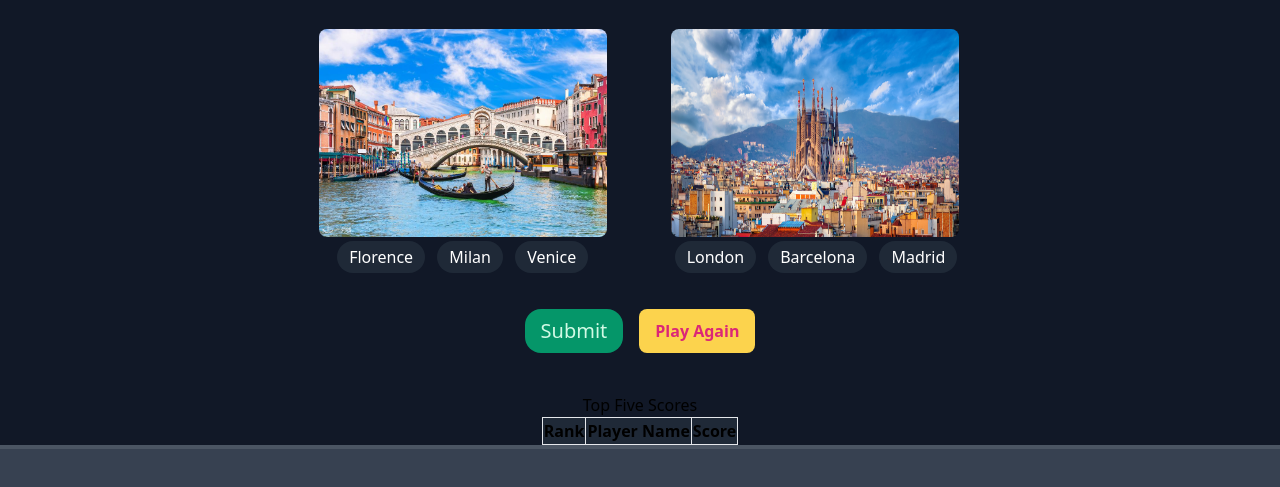
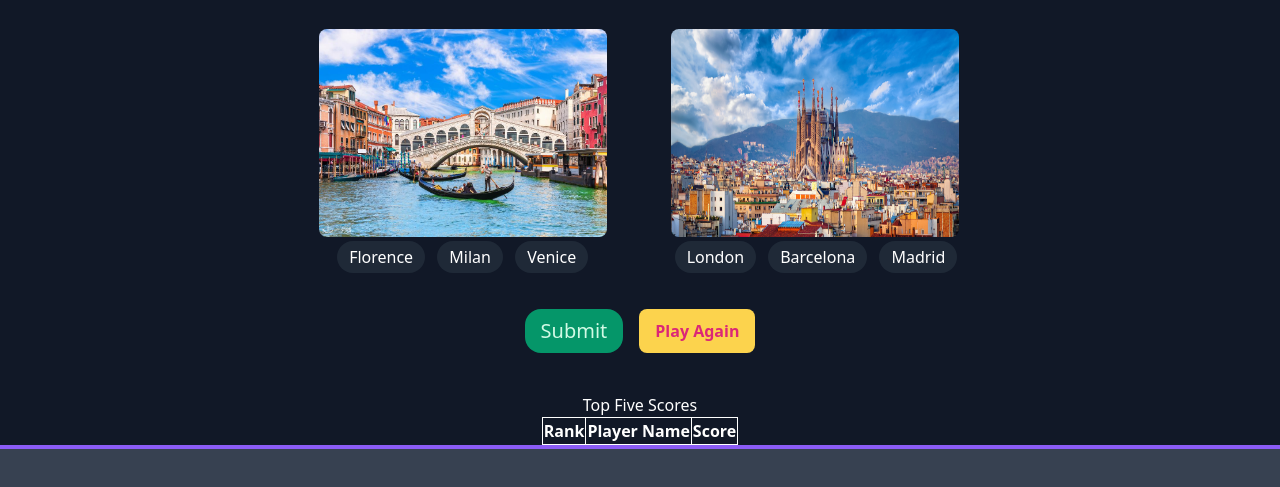
Before and after one commit to Dabber046/Project-2024, a plain HTML site: page Guessing-Game/JPG/Cities game/cities.html in a window 1280 px wide. Shown: the part 891-1378 px from the top of the page. Drawn offline with nearby package versions, Linux system fonts and the light colour scheme; a script that the page names is missing.

Commit message:
final push

```diff
--- a/Guessing-Game/JPG/Cities game/cities.html
+++ b/Guessing-Game/JPG/Cities game/cities.html
@@ -15,7 +15,7 @@
         </nav>
     </header>
     <hr class="border-2 border-purple-500">
-    <div class="text-center">
+    <div class="toptitle text-center ">
         <h1 id="cityh1" class="text-4xl text-white mt-8 drop-shadow-lg">Guess the city!</h1>
         <p id="cityh2" class="text-whitesmoke">Look at the images and challenge yourself to guess the correct city</p>
         <button id="start" class="bg-green-500 text-black py-2 px-20 mt-5 text-xl cursor-pointer">Let's start</button>
@@ -94,20 +94,20 @@
     <div class="text-center">
         <p id="score" class="text-green-100 text-2xl mb-8"></p>
         <div class="ranking">
-            <h3 id="top-five" class="text-wheat">Top Five Scores</h3>
-            <table id="leaderboard" class="border border-goldenrod mx-auto">
+            <h3 id="top-five" class="text-white">Top Five Scores</h3>
+            <table id="leaderboard" class="border border-white mx-auto">
                 <thead>
-                    <tr class="bg-gray-800">
-                        <th class="border border-goldenrod">Rank</th>
-                        <th class="border border-goldenrod">Player Name</th>
-                        <th class="border border-goldenrod">Score</th>
+                    <tr class="bg-gray-900">
+                        <th class="border border-white text-white">Rank</th>
+                        <th class="border border-white text-white">Player Name</th>
+                        <th class="border border-white text-white">Score</th>
                     </tr>
                 </thead>
-                <tbody id="rank" class="text-wheat"></tbody>
+                <tbody id="rank" class="text-white"></tbody>
             </table>
         </div>
     </div>
-    <hr class="border-2 border-gray-600">
+    <hr class="border-2 border-purple-500">
     <footer class="bg-gray-700 h-12"></footer>
     <script src="cities.js"></script>
 </body>
--- a/Guessing-Game/JPG/Cities game/cites.js
+++ b/Guessing-Game/JPG/Cities game/cities.js
@@ -2,7 +2,7 @@ let score = 0;
 let playerName = "";
 const homePage = document.getElementById('back');
 const startButton = document.getElementById('start');
-const buttons = document.querySelectorAll('.city-choices button');
+const buttons = document.querySelectorAll('.text-center button');
 const submit = document.getElementById('subBtn');
 const againBtn = document.getElementById('again');
 const rankDisplay = document.getElementById('rank');
```
